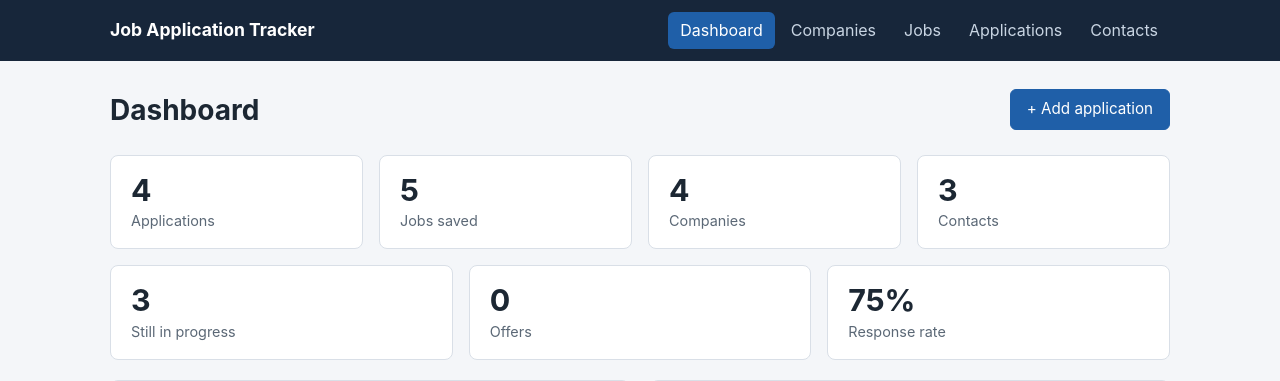
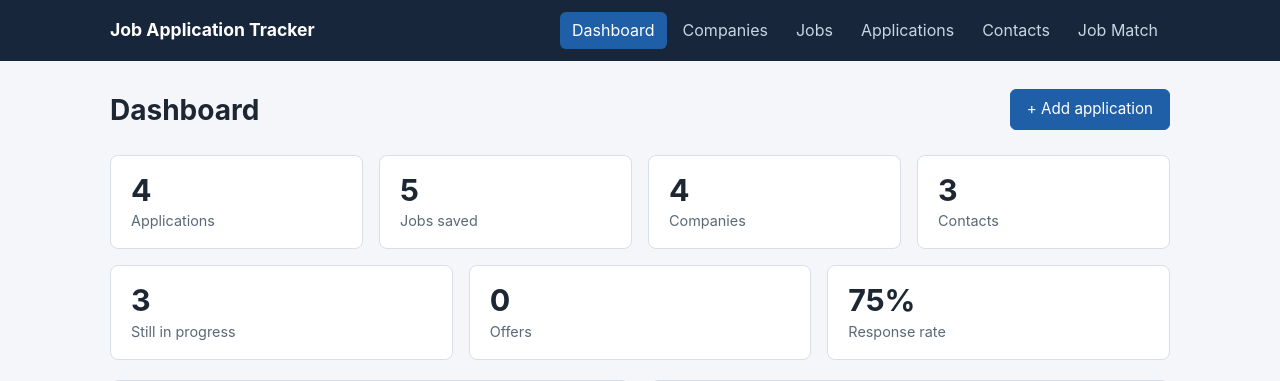
Before and after one commit to abaez058/job-application-tracker-, a Flask app: page / in a window 1280 px wide. Shown: the top 381 px of the page. Run offline with Flask 3, Linux system fonts and the light colour scheme; data comes from the database, SQL or seed files in the repository.

Commit message:
Add job match page

```diff
--- a/app.py
+++ b/app.py
@@ -6,6 +6,7 @@ Every page in the app is set up in this file:
     /jobs            Jobs         - list / detail / add / edit / delete
     /applications    Applications - list / detail / add / edit / delete
     /contacts        Contacts     - list / detail / add / edit / delete
+    /job-match       Job Match    - rank jobs by skill match percentage
 """
 
 import json
@@ -644,6 +645,63 @@ def contact_delete(contact_id):
 
 
 # ---------------------------------------------------------------------------
+# Job Match
+# ---------------------------------------------------------------------------
+
+def calculate_match(user_skills, required_skills):
+    """How well do the user's skills cover one job's requirements?
+
+    Case doesn't matter, so "python" matches "Python". The percent is
+    matched / required, rounded, so 2 out of 3 skills comes out as 67%.
+    """
+    have = {skill.lower() for skill in user_skills}
+    matched = [skill for skill in required_skills if skill.lower() in have]
+    missing = [skill for skill in required_skills if skill.lower() not in have]
+    total = len(required_skills)
+    percent = round(len(matched) / total * 100) if total else 0
+    return {"matched": matched, "missing": missing, "total": total, "percent": percent}
+
+
+def rank_jobs(user_skills, job_rows):
+    """Score every job and put the best matches first.
+
+    Jobs with no skills listed can't be scored, so they're skipped.
+    Ties go to the job with more matched skills, then alphabetical order.
+    """
+    results = []
+    for job in job_rows:
+        required = parse_skills(",".join(job_skills(job)))  # clean up the stored list the same way
+        if not required:
+            continue
+        match = calculate_match(user_skills, required)
+        match["job"] = job
+        results.append(match)
+    results.sort(key=lambda m: (-m["percent"], -len(m["matched"]), m["job"]["job_title"]))
+    return results
+
+
+@app.route("/job-match", methods=["GET", "POST"])
+def job_match():
+    skills_text = request.form.get("skills", "")
+    user_skills = parse_skills(skills_text)
+    matches = []
+    no_match_count = 0
+    error = None
+
+    if request.method == "POST":
+        if not user_skills:
+            error = "Enter at least one skill, separated by commas."
+        else:
+            ranked = rank_jobs(user_skills, query_all(JOB_SELECT))
+            matches = [m for m in ranked if m["percent"] > 0]
+            no_match_count = len(ranked) - len(matches)
+
+    return render_template("job_match.html", skills_text=skills_text, user_skills=user_skills,
+                           matches=matches, no_match_count=no_match_count, error=error,
+                           searched=request.method == "POST" and not error)
+
+
+# ---------------------------------------------------------------------------
 # Error pages
 # ---------------------------------------------------------------------------
 
--- a/templates/base.html
+++ b/templates/base.html
@@ -17,7 +17,8 @@
                     ('compan',      'companies',    'Companies'),
                     ('job',         'jobs',         'Jobs'),
                     ('application', 'applications', 'Applications'),
-                    ('contact',     'contacts',     'Contacts')
+                    ('contact',     'contacts',     'Contacts'),
+                    ('job_match',   'job_match',    'Job Match')
                 ] %}
                 {% set current = request.endpoint or '' %}
                 {% for prefix, endpoint, label in nav_items %}
```
Also changed, not shown: templates/job_match.html (added, +67 -0 lines).
